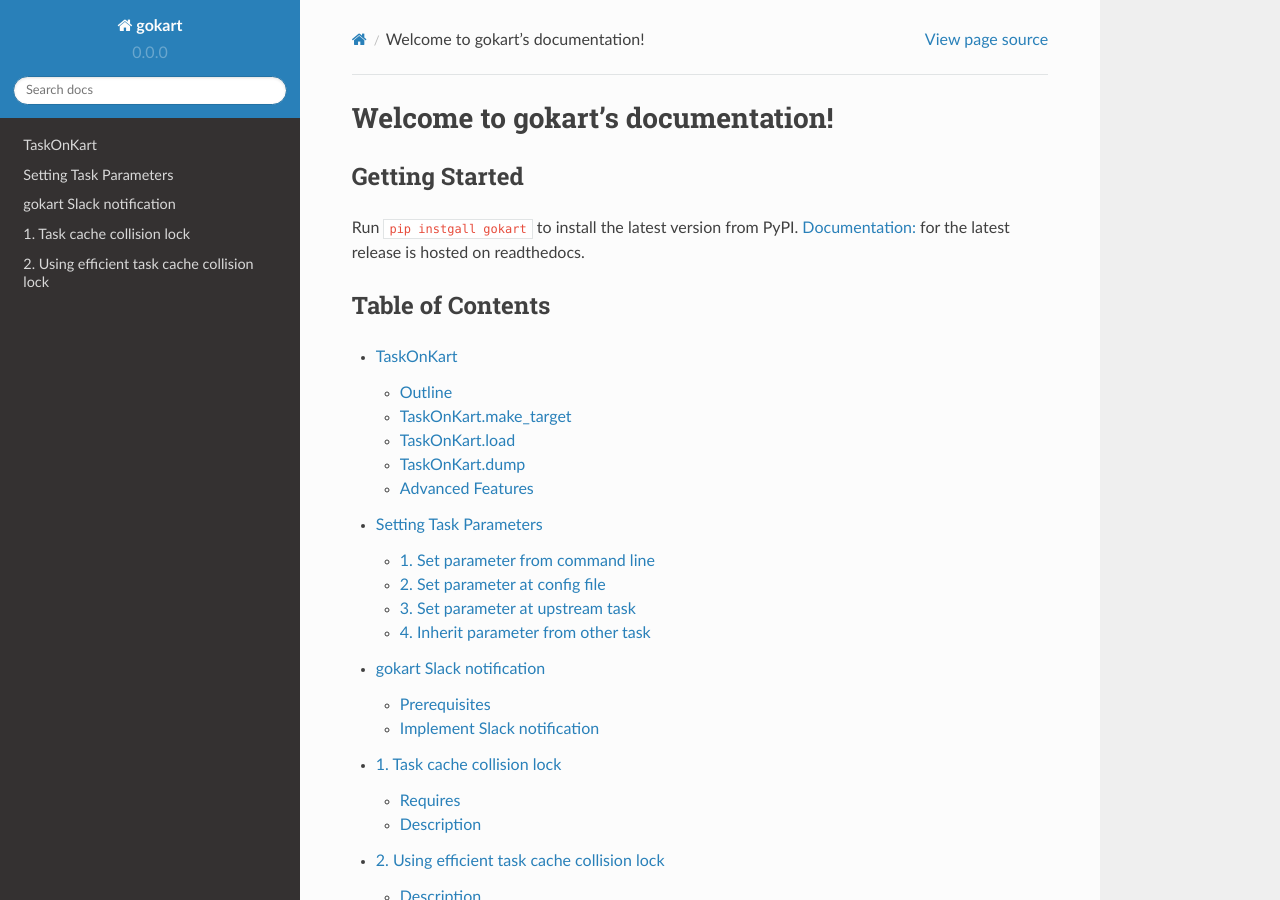
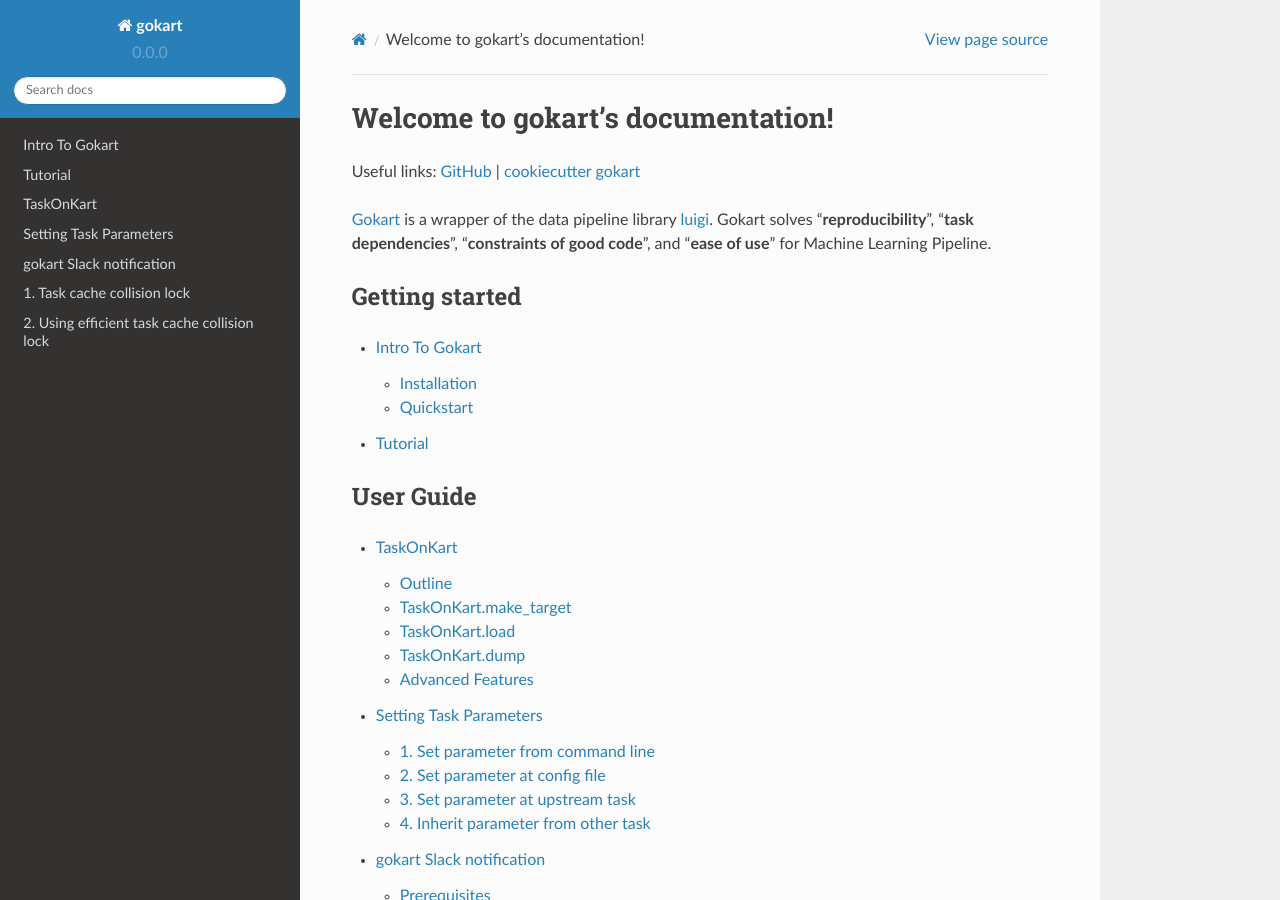
Before and after one commit to m3dev/gokart, a Sphinx documentation site: the page built from docs/index.rst, in a window 1280 px wide and 900 px high. Built offline with Sphinx 7.4.7 and the Read the Docs theme 2.0.0, drawn with Linux system fonts in a browser that asks for light colours; pages that are not in the unit, such as notebooks, are missing from menus; the version number is read from the project's files by our own code.

Commit message:
update table of contents

```diff
--- a/docs/index.rst
+++ b/docs/index.rst
@@ -5,13 +5,22 @@
 
 Welcome to gokart's documentation!
 ==================================
-Getting Started
-----------------
 
-Run ``pip instgall gokart`` to install the latest version from PyPI.
-`Documentation: <https://gokart.readthedocs.io/en/latest/>`_ for the latest release is hosted on readthedocs.
+Useful links: `GitHub <https://github.com/m3dev/gokart>`_ | `cookiecutter gokart <https://github.com/m3dev/cookiecutter-gokart>`_
 
-Table of Contents
+`Gokart <https://github.com/m3dev/gokart>`_ is a wrapper of the data pipeline library `luigi <https://github.com/spotify/luigi>`_. Gokart solves "**reproducibility**", "**task dependencies**", "**constraints of good code**", and "**ease of use**" for Machine Learning Pipeline.
+
+
+Getting started
+-----------------
+
+.. toctree::
+   :maxdepth: 2
+
+   intro_to_gokart
+   tutorial
+
+User Guide
 -----------------
 
 .. toctree::
--- /dev/null
+++ b/docs/tutorial.rst
@@ -0,0 +1,4 @@
+Tutorial
+========
+
+[TBD]
--- a/pyproject.toml
+++ b/pyproject.toml
@@ -1,7 +1,7 @@
 [tool.poetry]
 name = "gokart"
 version = "0.0.0"  # using poetry-dynamic-versioning
-description="A wrapper of luigi. This make it easy to define tasks."
+description="A wrapper of luigi. Gokart solves reproducibility, task dependencies, constraints of good code, and ease of use for Machine Learning Pipeline."
 authors = ["M3, inc."]
 license = "MIT"
 readme = "README.md"
```
Also changed, not shown: docs/intro_to_gokart.rst (added, +14 -0 lines).
